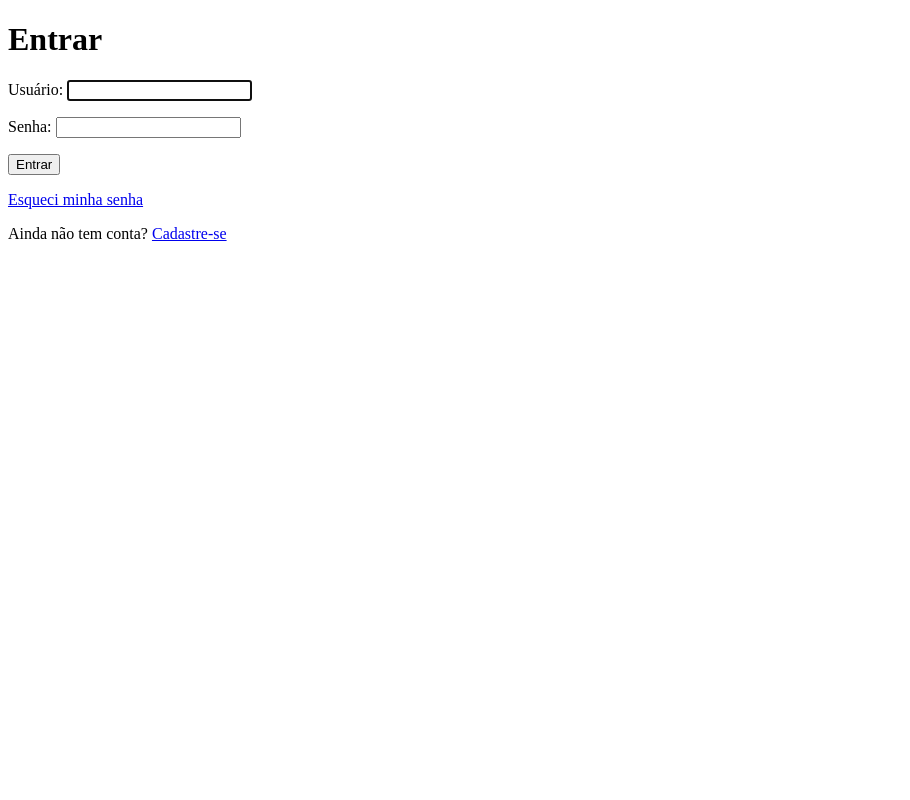
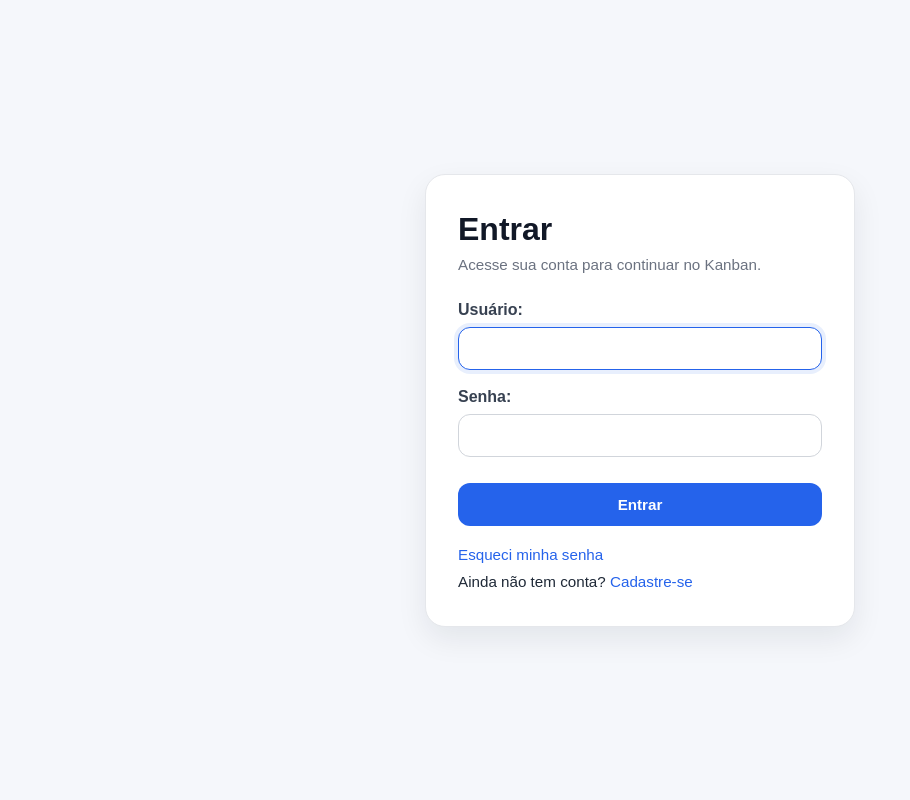
Before and after one commit to mfigueireddo/t1-programacao-web, a Django app: page /authentication/login/ in a window 1280 px wide. Shown: the whole page, without its empty margins (0-910 px from the left). Run offline with Django 5.2, Linux system fonts and the light colour scheme.

Commit message:
Design tela de login

```diff
--- /dev/null
+++ b/authentication/static/authentication/css/auth.css
@@ -0,0 +1,144 @@
+* {
+    margin: 0;
+    padding: 0;
+    box-sizing: border-box;
+}
+
+body {
+    font-family: Arial, Helvetica, sans-serif;
+    background: #f5f7fb;
+    color: #1f2937;
+    min-height: 100vh;
+}
+
+a {
+    color: #2563eb;
+    text-decoration: none;
+}
+
+a:hover {
+    text-decoration: underline;
+}
+
+.auth-page {
+    min-height: 100vh;
+    display: flex;
+    align-items: center;
+    justify-content: center;
+    padding: 32px 16px;
+}
+
+.auth-card {
+    width: 100%;
+    max-width: 430px;
+    background: #ffffff;
+    border-radius: 20px;
+    padding: 36px 32px;
+    box-shadow: 0 12px 30px rgba(15, 23, 42, 0.08);
+    border: 1px solid #e5e7eb;
+}
+
+.auth-title {
+    font-size: 2rem;
+    font-weight: 700;
+    margin-bottom: 8px;
+    color: #111827;
+}
+
+.auth-subtitle {
+    font-size: 0.95rem;
+    color: #6b7280;
+    margin-bottom: 28px;
+}
+
+.auth-form p {
+    margin-bottom: 18px;
+}
+
+.auth-form label {
+    display: block;
+    font-weight: 600;
+    margin-bottom: 8px;
+    color: #374151;
+}
+
+.auth-form input,
+.auth-form select,
+.auth-form textarea {
+    width: 100%;
+    padding: 12px 14px;
+    border: 1px solid #d1d5db;
+    border-radius: 12px;
+    font-size: 0.95rem;
+    background: #fff;
+    outline: none;
+    transition: 0.2s;
+}
+
+.auth-form input:focus,
+.auth-form select:focus,
+.auth-form textarea:focus {
+    border-color: #2563eb;
+    box-shadow: 0 0 0 4px rgba(37, 99, 235, 0.10);
+}
+
+.auth-button {
+    width: 100%;
+    margin-top: 8px;
+    padding: 13px 16px;
+    border: none;
+    border-radius: 12px;
+    background: #2563eb;
+    color: white;
+    font-size: 0.95rem;
+    font-weight: 600;
+    cursor: pointer;
+    transition: 0.2s;
+}
+
+.auth-button:hover {
+    background: #1d4ed8;
+}
+
+.auth-links {
+    margin-top: 20px;
+    display: flex;
+    flex-direction: column;
+    gap: 10px;
+    font-size: 0.95rem;
+}
+
+.auth-error {
+    margin-bottom: 18px;
+    padding: 12px 14px;
+    border-radius: 12px;
+    background: #fef2f2;
+    border: 1px solid #fecaca;
+    color: #b91c1c;
+    font-size: 0.92rem;
+}
+
+.auth-helptext,
+.auth-form .helptext,
+.auth-form ul {
+    font-size: 0.85rem;
+    color: #6b7280;
+    margin-top: 6px;
+}
+
+.auth-form ul {
+    padding-left: 18px;
+}
+
+.auth-form input[type="radio"] {
+    width: auto;
+    margin-right: 8px;
+}
+
+.auth-form .errorlist {
+    list-style: none;
+    margin-bottom: 8px;
+    color: #b91c1c;
+    font-size: 0.88rem;
+    padding-left: 0;
+}
--- a/authentication/templates/authentication/base.html
+++ b/authentication/templates/authentication/base.html
@@ -1,27 +1,15 @@
+{% load static %}
 <!DOCTYPE html>
-
 <html lang="pt-BR">
-
 <head>
-
     <meta charset="UTF-8">
-
     <meta name="viewport" content="width=device-width, initial-scale=1.0">
-
     <title>{% block page_title %}Autenticação{% endblock %}</title>
 
+    <link rel="stylesheet" href="{% static 'authentication/css/auth.css' %}">
     {% block page_css %}{% endblock %}
-
 </head>
-
 <body>
-
-        <header>{% block page_header %}{% endblock %}</header>
-
-        <main>{% block page_content %}{% endblock %}</main>
-
-        <footer>{% block page_footer %}{% endblock %}</footer>
-
+    {% block page_content %}{% endblock %}
 </body>
-
 </html>
--- a/authentication/templates/authentication/login.html
+++ b/authentication/templates/authentication/login.html
@@ -1,24 +1,29 @@
 {% extends 'authentication/base.html' %}
 
-{% load static %}
-
-{% block page_title %}Login{% endblock %}
+{% block page_title %}Entrar{% endblock %}
 
 {% block page_content %}
+<div class="auth-page">
+    <div class="auth-card">
+        <h1 class="auth-title">Entrar</h1>
+        <p class="auth-subtitle">Acesse sua conta para continuar no Kanban.</p>
 
-    <h1>Entrar</h1>
+        {% if form.errors %}
+            <div class="auth-error">
+                Usuário ou senha inválidos. Tente novamente.
+            </div>
+        {% endif %}
 
-    <form method="post">
+        <form method="post" class="auth-form">
+            {% csrf_token %}
+            {{ form.as_p }}
+            <button type="submit" class="auth-button">Entrar</button>
+        </form>
 
-        {% csrf_token %}
-
-        {{ form.as_p }}
-
-        <button type="submit">Entrar</button>
-
-    </form>
-
-    <p><a href="{% url 'password_reset' %}">Esqueci minha senha</a></p>
-    <p>Ainda não tem conta? <a href="{% url 'authentication:signup' %}">Cadastre-se</a></p>
-
+        <div class="auth-links">
+            <a href="{% url 'password_reset' %}">Esqueci minha senha</a>
+            <p>Ainda não tem conta? <a href="{% url 'authentication:signup' %}">Cadastre-se</a></p>
+        </div>
+    </div>
+</div>
 {% endblock %}
```
Lines whose indentation alone changed are shown as unchanged.
